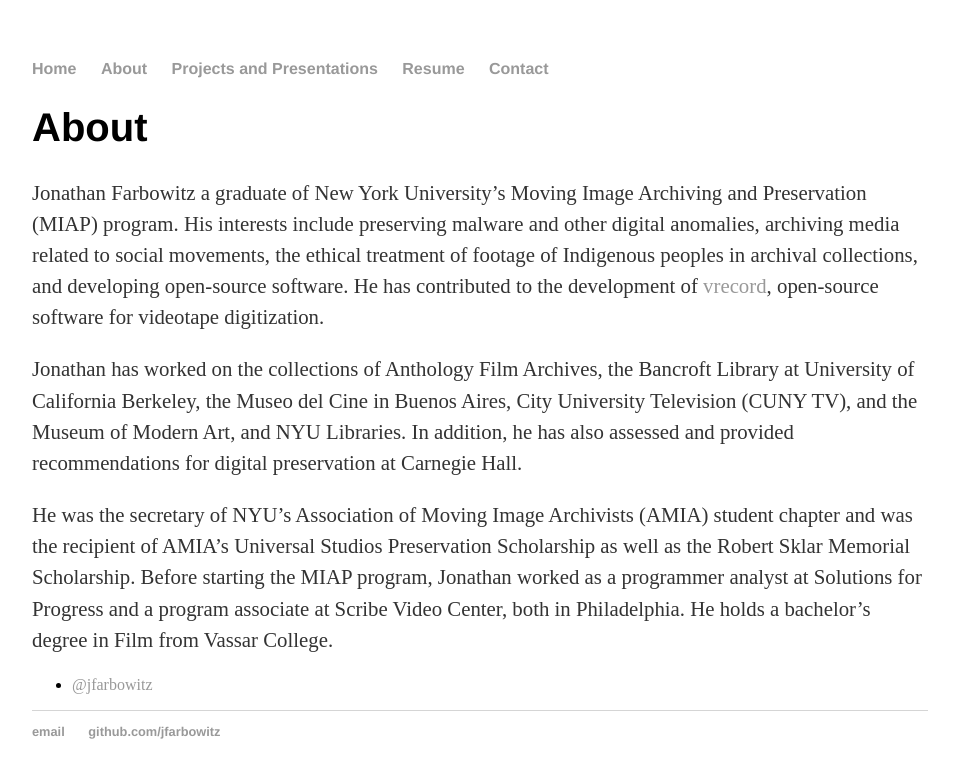
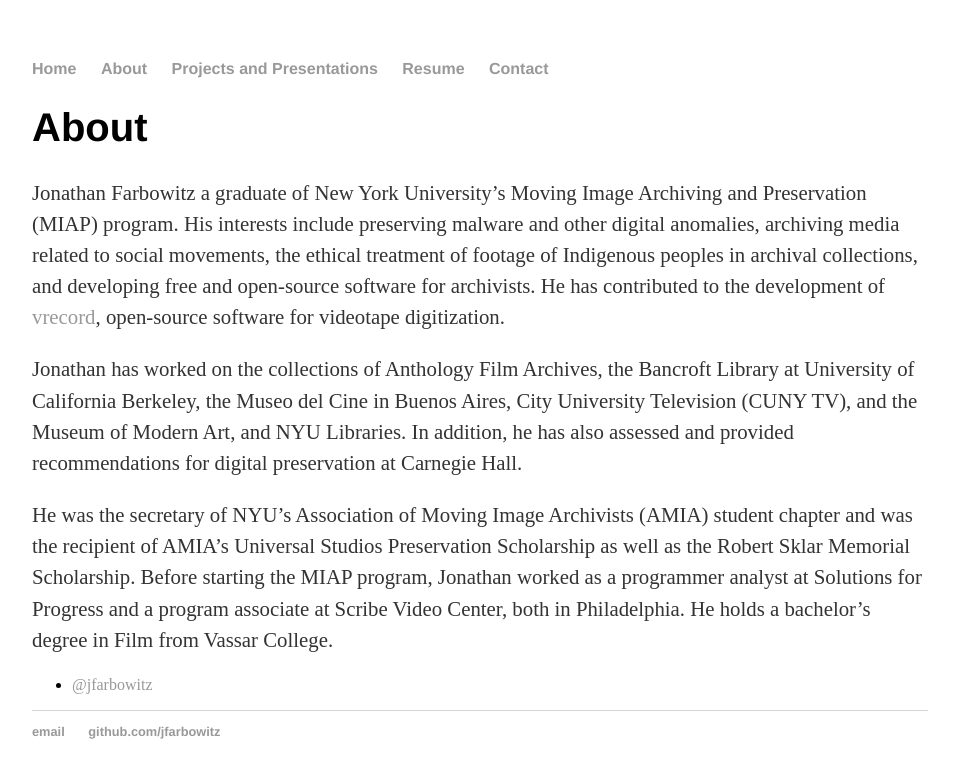
Before and after one commit to jfarbowitz/jfarbowitz.github.io, a Jekyll site: the page built from about/index.html, in a window 1280 px wide. Shown: the top 778 px of the page, without its empty margins (160-1113 px from the left). Built offline with Jekyll 4.4.1, drawn with Linux system fonts in a browser that asks for light colours.

Commit message:
updated bio

```diff
--- a/about/index.html
+++ b/about/index.html
@@ -5,7 +5,7 @@ title: About Jonathan Farbowitz
 
 	<div class="about">
 			<h1>About</h1>
-	<p>Jonathan Farbowitz a graduate of New York University’s Moving Image Archiving and Preservation (MIAP) program. His interests include preserving malware and other digital anomalies, archiving media related to social movements, the ethical treatment of footage of Indigenous peoples in archival collections, and developing open-source software. He has contributed to the development of <a href="https://github.com/amiaopensource/vrecord" >vrecord</a>, open-source software for videotape digitization.</p>
+	<p>Jonathan Farbowitz a graduate of New York University’s Moving Image Archiving and Preservation (MIAP) program. His interests include preserving malware and other digital anomalies, archiving media related to social movements, the ethical treatment of footage of Indigenous peoples in archival collections, and developing free and open-source software for archivists. He has contributed to the development of <a href="https://github.com/amiaopensource/vrecord" >vrecord</a>, open-source software for videotape digitization.</p>
 
 	<p>Jonathan has worked on the collections of Anthology Film Archives, the Bancroft Library at University of California Berkeley, the Museo del Cine in Buenos Aires, City University Television (CUNY TV), and the Museum of Modern Art, and NYU Libraries. In addition, he has also assessed and provided recommendations for digital preservation at Carnegie Hall.</p>
 
```
